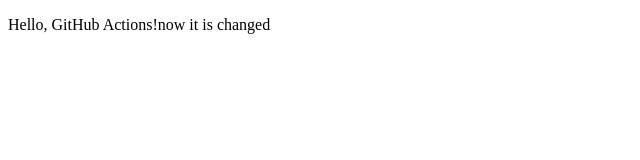
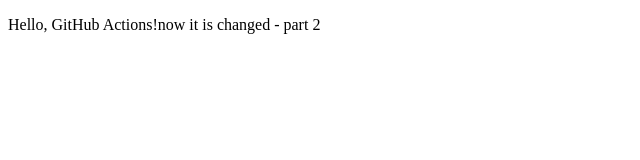
Before and after one commit to amal-krishna123/github-page-deployment, a plain HTML site: page index.html in a window 1280 px wide. Shown: the full height of the page, 0-640 px from the left. Drawn offline with Linux system fonts and the light colour scheme.

Commit message:
change both yml and html

```diff
--- a/index.html
+++ b/index.html
@@ -8,7 +8,7 @@
 </head>
 
 <body>
-    <p>Hello, GitHub Actions!now it is changed</p>
+    <p>Hello, GitHub Actions!now it is changed - part 2</p>
 </body>
 
 </html>
```
Also changed, not shown: 1 other file.
